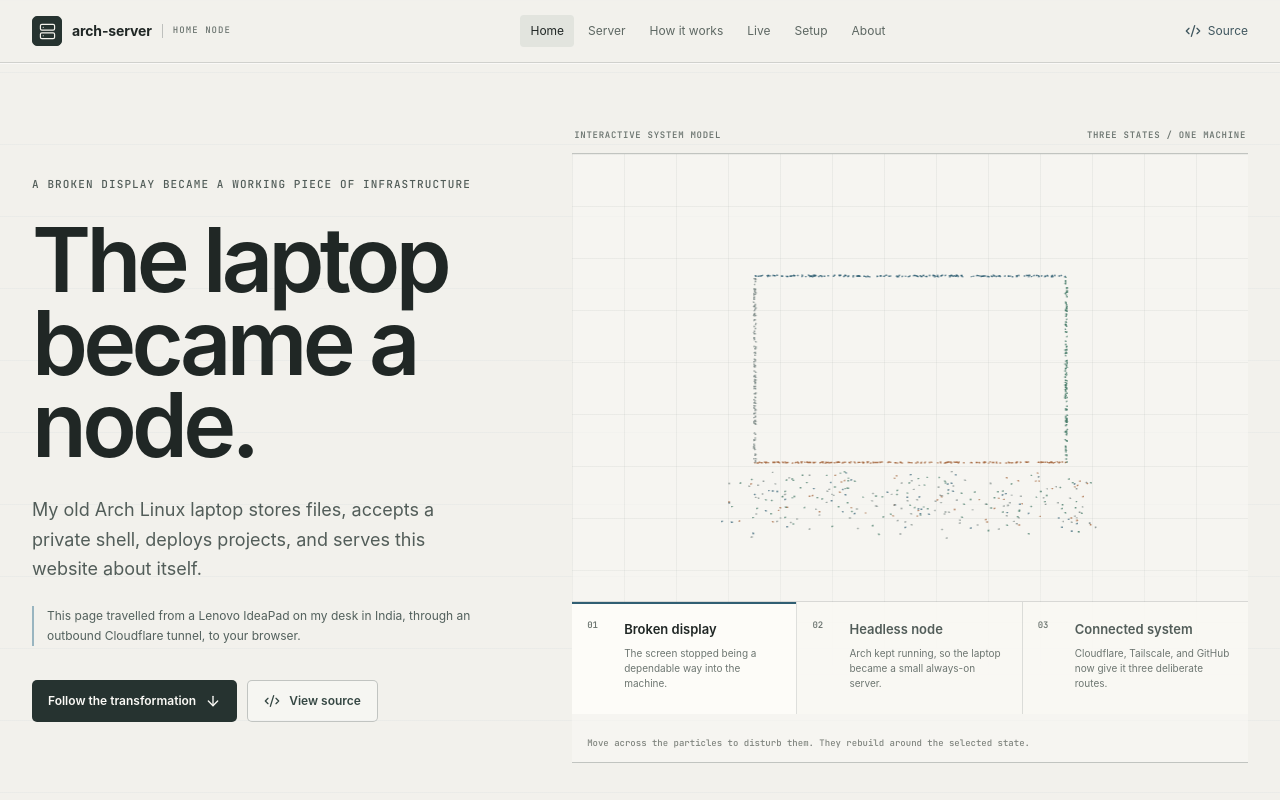
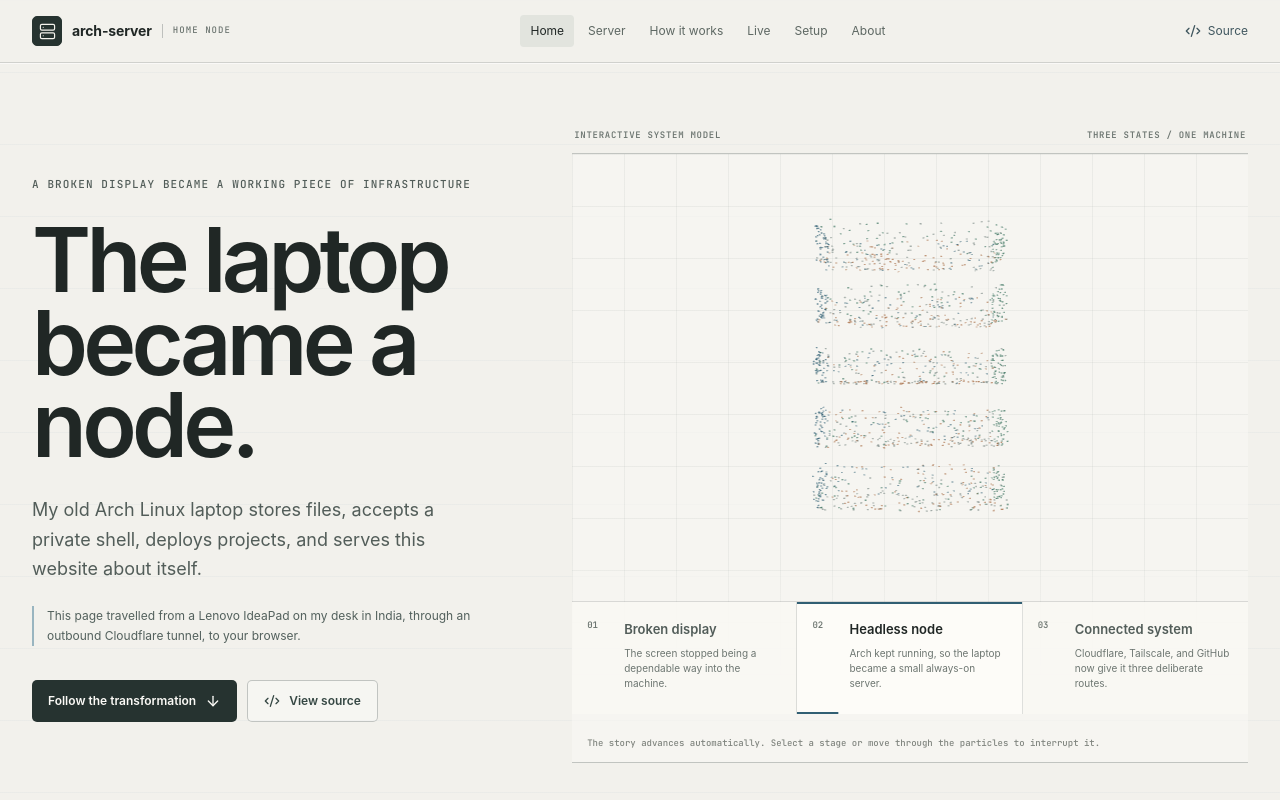
Before and after one commit to tanmayhutt/arch-server, a React (Vite) app in the folder website/: page / in a window 1280 px wide. Shown: the top 800 px of the page. Built offline with nearby package versions, Linux system fonts and the light colour scheme; no server answers.

Commit message:
tweaked the UI

```diff
--- a/website/src/components/NetworkGlobe.jsx
+++ b/website/src/components/NetworkGlobe.jsx
@@ -2,7 +2,8 @@ import { useEffect, useMemo, useRef, useState } from "react";
 import { useReducedMotion } from "framer-motion";
 import * as THREE from "three";
 
-const COUNT = 960;
+const COUNT = 1800;
+const STAGE_DURATION = 5600;
 const PALETTE = ["#315f73", "#477b68", "#a66a42", "#7e8b88"];
 
 const random = (index, salt = 0) => {
@@ -11,24 +12,31 @@ const random = (index, salt = 0) => {
 };
 
 const laptopPoint = (index) => {
-  const section = index % 10;
+  const section = index % 16;
   const t = random(index, 1);
-  if (section < 7) {
+  if (section < 6) {
     const edge = index % 4;
     if (edge === 0) return [-2.25 + t * 4.5, 1.55, random(index, 2) * 0.12];
     if (edge === 1) return [2.25, -1.15 + t * 2.7, random(index, 2) * 0.12];
     if (edge === 2) return [2.25 - t * 4.5, -1.15, random(index, 2) * 0.12];
     return [-2.25, 1.55 - t * 2.7, random(index, 2) * 0.12];
   }
-  return [-2.6 + t * 5.2, -1.35 - random(index, 3) * 0.75, (random(index, 4) - 0.5) * 1.4];
+  if (section < 12) {
+    return [-1.98 + t * 3.96, -0.92 + random(index, 3) * 2.16, (random(index, 4) - 0.5) * 0.06];
+  }
+  const depth = random(index, 4);
+  return [-2.65 + t * 5.3, -1.34 - depth * 0.72, (depth - 0.5) * 1.55];
 };
 
 const serverPoint = (index) => {
-  const rack = index % 4;
-  const angle = random(index, 5) * Math.PI * 2;
-  const radius = 1.05 + random(index, 6) * 0.22;
-  const y = -1.65 + rack * 1.05 + (random(index, 7) - 0.5) * 0.35;
-  return [Math.cos(angle) * radius, y, Math.sin(angle) * radius * 0.65];
+  const rack = index % 5;
+  const face = index % 8;
+  const x = -1.28 + random(index, 5) * 2.56;
+  const y = -1.72 + rack * 0.86 + random(index, 6) * 0.48;
+  const z = (random(index, 7) - 0.5) * 1.18;
+  if (face < 4) return [x, y, face % 2 ? 0.58 : -0.58];
+  if (face < 6) return [face % 2 ? 1.28 : -1.28, y, z];
+  return [x, -1.72 + rack * 0.86, z];
 };
 
 const networkPoint = (index) => {
@@ -59,10 +67,25 @@ const NetworkGlobe = () => {
   const mountRef = useRef(null);
   const activeRef = useRef(0);
   const [active, setActive] = useState(0);
+  const [cycleKey, setCycleKey] = useState(0);
   const shouldReduceMotion = useReducedMotion();
   const shapes = useMemo(() => [buildShape(laptopPoint), buildShape(serverPoint), buildShape(networkPoint)], []);
 
   useEffect(() => { activeRef.current = active; }, [active]);
+
+  useEffect(() => {
+    if (shouldReduceMotion) return undefined;
+    const timer = window.setTimeout(() => {
+      setActive((current) => (current + 1) % stages.length);
+      setCycleKey((current) => current + 1);
+    }, STAGE_DURATION);
+    return () => window.clearTimeout(timer);
+  }, [active, cycleKey, shouldReduceMotion]);
+
+  const selectStage = (index) => {
+    setActive(index);
+    setCycleKey((current) => current + 1);
+  };
 
   useEffect(() => {
     const mount = mountRef.current;
@@ -87,7 +110,7 @@ const NetworkGlobe = () => {
     const geometry = new THREE.BufferGeometry();
     geometry.setAttribute("position", new THREE.BufferAttribute(positions, 3));
     geometry.setAttribute("color", new THREE.BufferAttribute(colors, 3));
-    const material = new THREE.PointsMaterial({ size: 0.055, sizeAttenuation: true, transparent: true, opacity: 0.88, vertexColors: true, depthWrite: false });
+    const material = new THREE.PointsMaterial({ size: 0.047, sizeAttenuation: true, transparent: true, opacity: 0.9, vertexColors: true, depthWrite: false });
     const cloud = new THREE.Points(geometry, material);
     scene.add(cloud);
 
@@ -182,12 +205,13 @@ const NetworkGlobe = () => {
       )}
       <div className="scene-stage-picker" role="group" aria-label="The laptop's transformation">
         {stages.map(([number, title, detail], index) => (
-          <button key={title} type="button" className={active === index ? "active" : ""} onClick={() => setActive(index)} aria-pressed={active === index}>
+          <button key={title} type="button" className={active === index ? "active" : ""} onClick={() => selectStage(index)} aria-pressed={active === index}>
             <span>{number}</span><strong>{title}</strong><small>{detail}</small>
+            {active === index && !shouldReduceMotion && <span key={`${active}-${cycleKey}`} className="stage-progress" aria-hidden="true" />}
           </button>
         ))}
       </div>
-      <p className="scene-instruction">Move across the particles to disturb them. They rebuild around the selected state.</p>
+      <p className="scene-instruction">The story advances automatically. Select a stage or move through the particles to interrupt it.</p>
     </div>
   );
 };
--- a/website/src/components/ServerStatus.jsx
+++ b/website/src/components/ServerStatus.jsx
@@ -79,7 +79,14 @@ const ServerStatus = ({ compact = false }) => {
           <button type="button" onClick={runCheck} disabled={check.state === "checking"}><RefreshCw size={14} /> Refresh snapshot</button>
         </div>
         <div className="live-signals">
-          <div className="live-signals-heading"><Server size={18} /><div><span>COARSE HOST TELEMETRY</span><h3>What the machine is doing now</h3></div></div>
+          <div className="live-signals-heading">
+            <Server size={18} />
+            <div><span>COARSE HOST TELEMETRY</span><h3>What the machine is doing now</h3></div>
+            <button type="button" className="live-refresh" onClick={runCheck} disabled={check.state === "checking"} aria-label="Refresh live machine telemetry">
+              <RefreshCw size={14} className={check.state === "checking" ? "is-spinning" : ""} />
+              {check.state === "checking" ? "Refreshing" : "Refresh"}
+            </button>
+          </div>
           <ul>{liveSignals.map(([Icon, label, value]) => <li key={label}><Icon size={15} /><span>{label}</span><strong>{value}</strong></li>)}</ul>
           <div className="status-traces" aria-label="Resource history collected during this browser visit">
             <MetricTrace label="CPU / this visit" value={metrics?.cpuPercent ?? "–"} unit={metrics?.cpuPercent == null ? "" : "%"} values={history.cpu} tone="public" />
--- a/website/src/index.css
+++ b/website/src/index.css
@@ -1018,6 +1018,24 @@ body { line-height: 1.55; }
 .public-check button:hover { color: var(--text); border-color: rgba(47,112,139,0.4); }
 .public-check button:disabled { cursor: wait; opacity: 0.58; }
 .live-signals-heading > svg { color: var(--green); }
+.live-signals-heading > div { min-width: 0; }
+.live-refresh {
+  display: inline-flex;
+  align-items: center;
+  gap: 7px;
+  margin-left: auto;
+  padding: 8px 10px;
+  color: #40575f;
+  font: 600 10px/1 "JetBrains Mono", monospace;
+  border: 1px solid var(--line-strong);
+  border-radius: 5px;
+  background: rgba(255,255,255,0.42);
+  cursor: pointer;
+}
+.live-refresh:hover { color: var(--text); border-color: rgba(47,112,139,0.4); }
+.live-refresh:disabled { cursor: wait; opacity: 0.58; }
+.live-refresh .is-spinning { animation: telemetry-spin 800ms linear infinite; }
+@keyframes telemetry-spin { to { transform: rotate(360deg); } }
 .live-signals ul { display: grid; grid-template-columns: 1fr 1fr; margin: 24px 0 0; padding: 0; border-top: 1px solid var(--line); list-style: none; }
 .live-signals li { min-width: 0; display: grid; grid-template-columns: 20px minmax(0, 0.75fr) minmax(0, 1.25fr); align-items: center; gap: 8px; padding: 12px 0; border-bottom: 1px solid var(--line); }
 .live-signals li:nth-child(odd) { padding-right: 18px; }
@@ -1134,6 +1152,8 @@ body {
   border-top: 1px solid var(--line);
 }
 .scene-stage-picker button {
+  position: relative;
+  overflow: hidden;
   min-width: 0;
   min-height: 112px;
   display: grid;
@@ -1155,6 +1175,18 @@ body {
 .scene-stage-picker span { color: var(--subtle); font: 600 9px/1.4 "JetBrains Mono", monospace; }
 .scene-stage-picker strong { font-size: 13px; font-weight: 640; }
 .scene-stage-picker small { grid-column: 2; color: var(--subtle); font-size: 10px; line-height: 1.5; }
+.scene-stage-picker .stage-progress {
+  position: absolute;
+  right: 0;
+  bottom: 0;
+  left: 0;
+  height: 2px;
+  background: var(--ice);
+  transform: scaleX(0);
+  transform-origin: left;
+  animation: stage-progress 5.6s linear forwards;
+}
+@keyframes stage-progress { to { transform: scaleX(1); } }
 .scene-instruction { position: absolute; z-index: 3; bottom: 13px; left: 15px; margin: 0; color: var(--quiet); font: 500 9px/1.4 "JetBrains Mono", monospace; }
 .scene-route-labels { position: absolute; z-index: 2; inset: 0 0 150px; pointer-events: none; }
 .scene-route { position: absolute; display: grid; gap: 3px; padding-left: 13px; color: var(--text); font: 600 10px/1.2 "JetBrains Mono", monospace; }
@@ -1305,4 +1337,5 @@ body {
 @media (prefers-reduced-motion: reduce) {
   .machine-scene-canvas { cursor: default; }
   .machine-scene-loading { animation: none; }
+  .live-refresh .is-spinning, .scene-stage-picker .stage-progress { animation: none; }
 }
```
